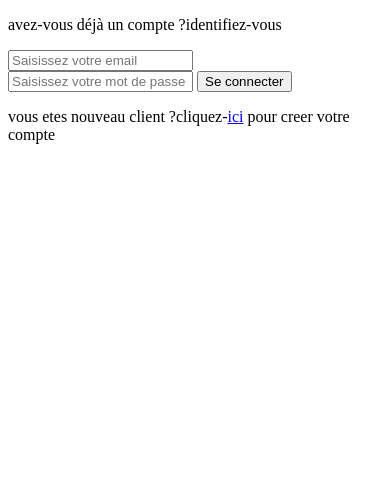
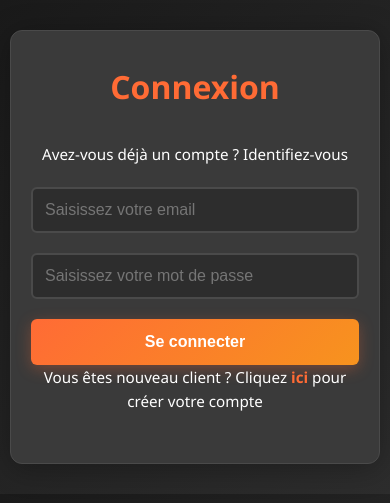
Before and after one commit to Nixnxx/Projet-Supercar, a PHP site: page /connexion.html in a window 390 px wide. Shown: the top 503 px of the page. Run offline with PHP 8.4, Linux system fonts and the light colour scheme.

Commit message:
connexion et inscription CSS a jour -encore a ameliorer

```diff
--- a/PROJET SUPERCAR/PROJET SUPERCAR/Client/Main/HTML/connexion.html
+++ b/PROJET SUPERCAR/PROJET SUPERCAR/Client/Main/HTML/connexion.html
@@ -4,19 +4,17 @@
 <head>
     <meta charset="UTF-8">
     <meta name="viewport" content="width=device-width, initial-scale=1.0">
+    <link rel="stylesheet" href="styles.css">
     <title>Inscription-connexion</title>
 </head>
 <body>
-    <form method="POST" action="connexion.php">
-
-       <p> avez-vous déjà un compte ?identifiez-vous </p>
-       <input type="email" name="utilisateur" placeholder="Saisissez votre email">
-       <br>
-       <input type="password" name="motdepasse"placeholder="Saisissez votre mot de passe">
-       <button type="submit">Se connecter</button>
-    <p>vous etes nouveau client ?cliquez-<a href="inscription.html">ici</a> pour creer votre compte</p>
-
-
+  <form class="connexion-form" method="POST" action="connexion.php">
+    <h2>Connexion</h2>
+    <p>Avez-vous déjà un compte ? Identifiez-vous</p>
+    <input type="email" name="utilisateur" placeholder="Saisissez votre email" required>
+    <input type="password" name="motdepasse" placeholder="Saisissez votre mot de passe" required>
+    <button type="submit">Se connecter</button>
+    <p>Vous êtes nouveau client ? Cliquez <a href="inscription.html">ici</a> pour créer votre compte</p>
 </form>
 </body>
 </html>
--- a/PROJET SUPERCAR/PROJET SUPERCAR/Client/Main/HTML/inscription.html
+++ b/PROJET SUPERCAR/PROJET SUPERCAR/Client/Main/HTML/inscription.html
@@ -3,10 +3,11 @@
 <head>
     <meta charset="UTF-8">
     <meta name="viewport" content="width=device-width, initial-scale=1.0">
+    <link rel="stylesheet" href="styles.css">
     <title>inscription</title>
 </head>
 <body>
-    <form method=POST action="inscription.php" >
+    <form class="inscription-form" method=POST action="inscription.php" >
             <input type="text" name="nom" placeholder="Nom">
             <input type="text" name="prenom"  placeholder="Prenom">
             <input type="email" name="email" placeholder="Email">
@@ -15,5 +16,6 @@
             <input type="password"name="motdepasse" placeholder="mot de passe">
             <button type="submit">S'inscrire</button>
 
+    </form>
 </body>
 </html>
--- a/PROJET SUPERCAR/PROJET SUPERCAR/Client/Main/HTML/styles.css
+++ b/PROJET SUPERCAR/PROJET SUPERCAR/Client/Main/HTML/styles.css
@@ -547,3 +547,179 @@ a.active {
         height: 200px;
     }
 }
+
+
+
+/* =========================
+   FORMULAIRE INSCRIPTION
+========================= */
+.inscription-form {
+    max-width: 500px;
+    margin: 50px auto;
+    background: var(--light-grey);
+    padding: 40px;
+    border-radius: 12px;
+    border: 1px solid var(--accent-grey);
+    box-shadow: 0 4px 30px rgba(0,0,0,0.3);
+}
+
+.inscription-form h2 {
+    color: var(--primary-orange);
+    text-align: center;
+    margin-bottom: 30px;
+    font-size: 2rem;
+    font-weight: 600;
+}
+
+.inscription-form label {
+    display: block;
+    margin-bottom: 8px;
+    color: var(--white);
+    font-weight: 500;
+}
+
+.inscription-form input {
+    width: 100%;
+    padding: 12px;
+    margin-bottom: 20px;
+    border-radius: 6px;
+    border: 2px solid var(--accent-grey);
+    background: var(--medium-grey);
+    color: var(--white);
+    font-size: 1rem;
+    transition: all 0.3s ease;
+}
+
+.inscription-form input:focus {
+    outline: none;
+    border-color: var(--primary-orange);
+    box-shadow: 0 0 10px rgba(255, 107, 53, 0.3);
+}
+
+.inscription-form button {
+    width: 100%;
+    padding: 14px;
+    background: linear-gradient(135deg, var(--primary-orange), var(--secondary-orange));
+    border: none;
+    border-radius: 6px;
+    color: var(--white);
+    font-size: 1rem;
+    font-weight: 600;
+    cursor: pointer;
+    transition: all 0.3s ease;
+    box-shadow: 0 4px 15px rgba(255,107,53,0.3);
+}
+
+.inscription-form button:hover {
+    transform: translateY(-2px);
+    box-shadow: 0 6px 25px rgba(255,107,53,0.5);
+}
+
+.inscription-form button:active {
+    transform: translateY(0);
+    box-shadow: 0 4px 15px rgba(255,107,53,0.3);
+}
+
+/* Responsive */
+@media (max-width: 600px) {
+    .inscription-form {
+        padding: 30px 20px;
+        margin: 30px 10px;
+    }
+}
+
+/* =========================
+   FORMULAIRE INSCRIPTION
+========================= */
+
+
+/* =========================
+   FORMULAIRE CONNEXION
+========================= */
+.connexion-form {
+    max-width: 400px;
+    margin: 50px auto;
+    background: var(--light-grey);
+    padding: 40px;
+    border-radius: 12px;
+    border: 1px solid var(--accent-grey);
+    box-shadow: 0 4px 30px rgba(0,0,0,0.3);
+    text-align: center;
+}
+
+.connexion-form h2 {
+    color: var(--primary-orange);
+    margin-bottom: 30px;
+    font-size: 2rem;
+    font-weight: 600;
+}
+
+.connexion-form p {
+    color: var(--white);
+    margin-bottom: 20px;
+    font-size: 0.95rem;
+}
+
+.connexion-form input {
+    width: 100%;
+    padding: 12px;
+    margin-bottom: 20px;
+    border-radius: 6px;
+    border: 2px solid var(--accent-grey);
+    background: var(--medium-grey);
+    color: var(--white);
+    font-size: 1rem;
+    transition: all 0.3s ease;
+}
+
+.connexion-form input:focus {
+    outline: none;
+    border-color: var(--primary-orange);
+    box-shadow: 0 0 10px rgba(255,107,53,0.3);
+}
+
+.connexion-form button {
+    width: 100%;
+    padding: 14px;
+    background: linear-gradient(135deg, var(--primary-orange), var(--secondary-orange));
+    border: none;
+    border-radius: 6px;
+    color: var(--white);
+    font-size: 1rem;
+    font-weight: 600;
+    cursor: pointer;
+    transition: all 0.3s ease;
+    box-shadow: 0 4px 15px rgba(255,107,53,0.3);
+}
+
+.connexion-form button:hover {
+    transform: translateY(-2px);
+    box-shadow: 0 6px 25px rgba(255,107,53,0.5);
+}
+
+.connexion-form button:active {
+    transform: translateY(0);
+    box-shadow: 0 4px 15px rgba(255,107,53,0.3);
+}
+
+.connexion-form a {
+    color: var(--primary-orange);
+    text-decoration: none;
+    font-weight: 600;
+}
+
+.connexion-form a:hover {
+    text-decoration: underline;
+}
+
+/* Responsive */
+@media (max-width: 600px) {
+    .connexion-form {
+        padding: 30px 20px;
+        margin: 30px 10px;
+    }
+}
+
+/* =========================
+   FORMULAIRE CONNEXION
+========================= */
```
